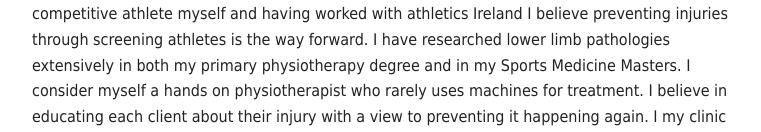
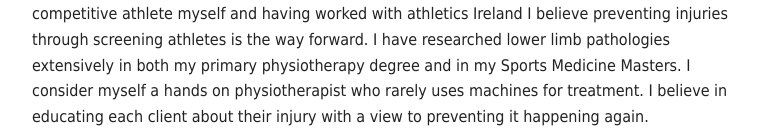
Before and after one commit to alanburke/athenryphysio, a Jekyll site: the page built from _posts/0001-01-01-jane-ann.md, in a window 1280 px wide. Shown: the part 516-648 px from the top of the page, without its empty margins (259-1020 px from the left). Built offline with Jekyll 4.4.1, drawn with Linux system fonts in a browser that asks for light colours; nearby versions of some CDN libraries; Markdown is read by kramdown in place of the engine named in the settings; some of the changed lines change nothing that is shown; some of the changed text lies outside the part shown.

Commit message:
Updated 0001-01-01-jane-ann.md

```diff
--- a/_posts/0001-01-01-jane-ann.md
+++ b/_posts/0001-01-01-jane-ann.md
@@ -1,10 +1,14 @@
 ---
 layout: team
-permalink: jane-ann.html
+permalink: "jane-ann.html"
 banner: treadmill
-image: jane-ann.png
+image: "jane-ann.png"
+published: true
 ---
+
 #Jane-Ann Meehan
 As the owner of the clinic I believe in providing a quality and professional service. My practise aims to provide you, the client, with a specialised individually tailored service.
 
-My main areas of interest are in sports specific injuries and biomechanical pathologies. As a competitive athlete myself and having worked with athletics Ireland I believe preventing injuries through screening athletes is the way forward. I have researched lower limb pathologies extensively in both my primary physiotherapy degree and in my Sports Medicine Masters. I consider myself a hands on physiotherapist who rarely uses machines for treatment. I believe in educating each client about their injury with a view to preventing it happening again. I my clinic age is just a number and I feel everybody should strive to perform to the best of their ability in their chosen area, be that running around a tartan track, or around a field after livestock. I look forward to welcoming you into my clinic.
+My main areas of interest are in sports specific injuries and biomechanical pathologies. As a competitive athlete myself and having worked with athletics Ireland I believe preventing injuries through screening athletes is the way forward. I have researched lower limb pathologies extensively in both my primary physiotherapy degree and in my Sports Medicine Masters. I consider myself a hands on physiotherapist who rarely uses machines for treatment. I believe in educating each client about their injury with a view to preventing it happening again.
+
+I look forward to welcoming you into our state of the art facilities.
```
